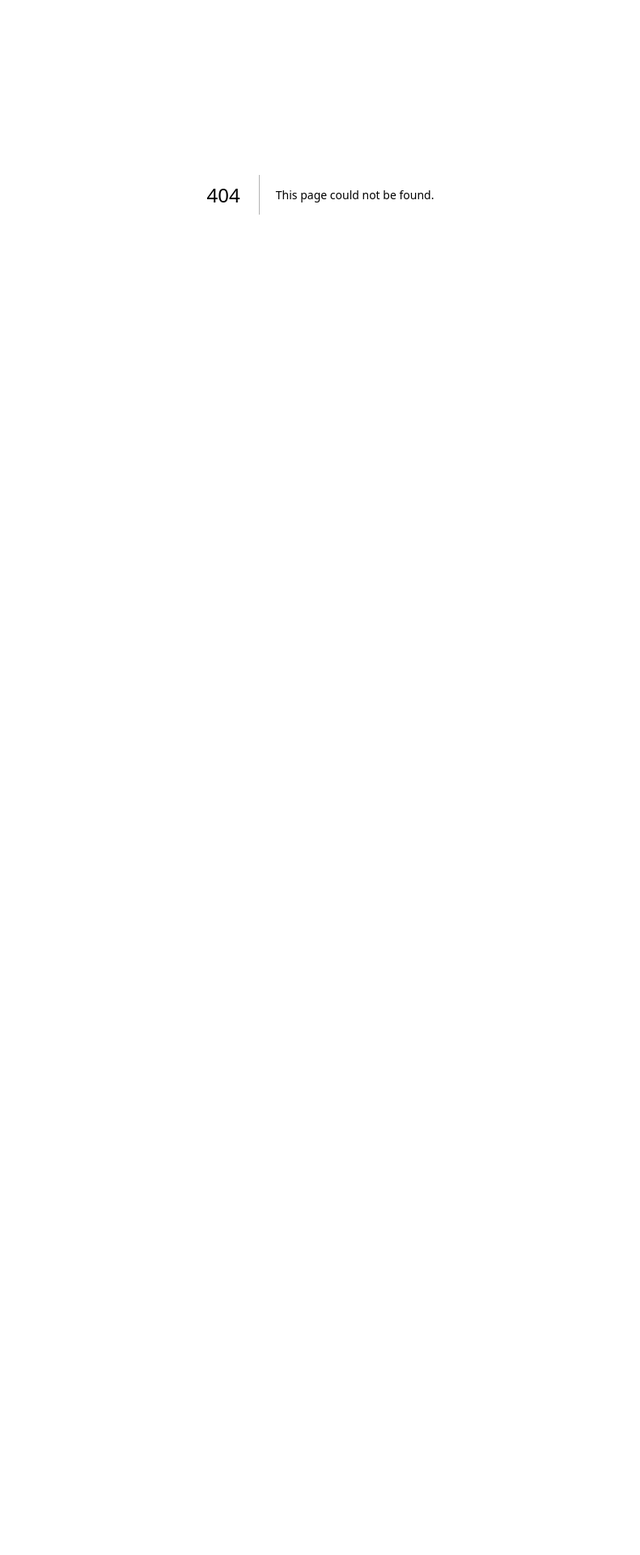
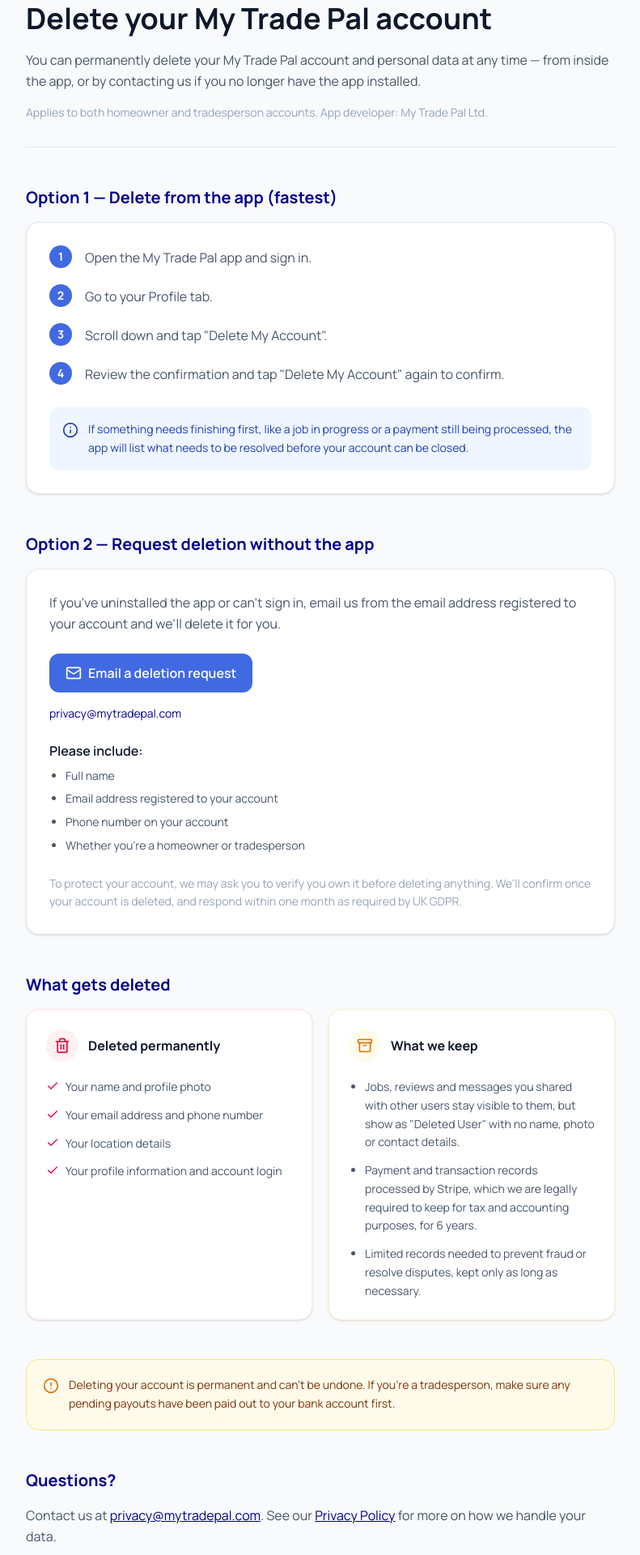
Before and after one commit to Maazkhalid47/trade-pal-web, a Next.js app: page /delete-account in a window 1280 px wide. Before the commit this address had no page. Shown: the part 160-2080 px from the top of the page at 81% size, without its empty margins (244-1035 px from the left). Before the commit the page ends 800 px from the top, so only its background shows below. Built offline with nearby package versions, Linux system fonts and the light colour scheme.

Commit message:
Add public account deletion page

```diff
--- /dev/null
+++ b/app/components/delete-account.js
@@ -0,0 +1,164 @@
+import Link from "next/link";
+import {
+  Archive,
+  Check,
+  CircleAlert,
+  Info,
+  Mail,
+  Trash2,
+} from "lucide-react";
+
+const steps = [
+  "Open the My Trade Pal app and sign in.",
+  "Go to your Profile tab.",
+  'Scroll down and tap "Delete My Account".',
+  'Review the confirmation and tap "Delete My Account" again to confirm.',
+];
+
+const deletedItems = [
+  "Your name and profile photo",
+  "Your email address and phone number",
+  "Your location details",
+  "Your profile information and account login",
+];
+
+const retainedItems = [
+  'Jobs, reviews and messages you shared with other users stay visible to them, but show as "Deleted User" with no name, photo or contact details.',
+  "Payment and transaction records processed by Stripe, which we are legally required to keep for tax and accounting purposes, for 6 years.",
+  "Limited records needed to prevent fraud or resolve disputes, kept only as long as necessary.",
+];
+
+const deletionMailto =
+  "mailto:privacy@mytradepal.com?subject=Account%20deletion%20request&body=Please%20delete%20my%20My%20Trade%20Pal%20account.%0A%0AFull%20name%3A%20%0ARegistered%20email%3A%20%0ARegistered%20phone%20number%3A%20%0AAccount%20type%20(Homeowner%20or%20Tradesperson)%3A%20";
+
+function SectionHeading({ children }) {
+  return <h2 className="mb-4 text-xl font-bold text-[#000088]">{children}</h2>;
+}
+
+export default function DeleteAccount() {
+  return (
+    <main className="min-h-screen bg-[#F8FAFC] pt-24">
+      <article className="mx-auto max-w-3xl px-5 py-12 text-left md:py-16">
+        <header className="mb-12 border-b border-[#E2E8F0] pb-8">
+          <h1 className="mb-4 text-3xl font-bold leading-tight text-[#0F172A] md:text-4xl">
+            Delete your My Trade Pal account
+          </h1>
+          <p className="leading-relaxed text-[#475569]">
+            You can permanently delete your My Trade Pal account and personal data at any time — from inside the app, or by contacting us if you no longer have the app installed.
+          </p>
+          <p className="mt-4 text-sm text-[#94A3B8]">
+            Applies to both homeowner and tradesperson accounts. App developer: My Trade Pal Ltd.
+          </p>
+        </header>
+
+        <section className="mb-12">
+          <SectionHeading>Option 1 — Delete from the app (fastest)</SectionHeading>
+          <div className="rounded-2xl border border-[#E2E8F0] bg-white p-5 shadow-sm md:p-7">
+            <ol className="flex flex-col gap-5">
+              {steps.map((step, index) => (
+                <li key={step} className="flex items-start gap-4 text-[#475569]">
+                  <span className="flex size-7 shrink-0 items-center justify-center rounded-full bg-[#4169E1] text-sm font-bold text-white">
+                    {index + 1}
+                  </span>
+                  <span className="pt-0.5 leading-relaxed">{step}</span>
+                </li>
+              ))}
+            </ol>
+            <div className="mt-7 flex items-start gap-3 rounded-xl bg-[#EFF6FF] p-4 text-sm leading-relaxed text-[#1E40AF]">
+              <Info className="mt-0.5 size-5 shrink-0" aria-hidden="true" />
+              <p>
+                If something needs finishing first, like a job in progress or a payment still being processed, the app will list what needs to be resolved before your account can be closed.
+              </p>
+            </div>
+          </div>
+        </section>
+
+        <section className="mb-12">
+          <SectionHeading>Option 2 — Request deletion without the app</SectionHeading>
+          <div className="rounded-2xl border border-[#E2E8F0] bg-white p-5 shadow-sm md:p-7">
+            <p className="leading-relaxed text-[#475569]">
+              If you&apos;ve uninstalled the app or can&apos;t sign in, email us from the email address registered to your account and we&apos;ll delete it for you.
+            </p>
+            <a
+              href={deletionMailto}
+              className="mt-6 inline-flex items-center gap-2 rounded-xl bg-[#4169E1] px-5 py-3 font-semibold text-white transition hover:bg-[#3157c7]"
+            >
+              <Mail className="size-5" aria-hidden="true" />
+              Email a deletion request
+            </a>
+            <p className="mt-4 select-text text-sm text-[#000088]">privacy@mytradepal.com</p>
+            <div className="mt-6">
+              <p className="font-semibold text-[#0F172A]">Please include:</p>
+              <ul className="mt-2 list-disc space-y-1.5 pl-5 text-sm leading-relaxed text-[#475569]">
+                <li>Full name</li>
+                <li>Email address registered to your account</li>
+                <li>Phone number on your account</li>
+                <li>Whether you&apos;re a homeowner or tradesperson</li>
+              </ul>
+            </div>
+            <p className="mt-6 text-sm leading-relaxed text-[#94A3B8]">
+              To protect your account, we may ask you to verify you own it before deleting anything. We&apos;ll confirm once your account is deleted, and respond within one month as required by UK GDPR.
+            </p>
+          </div>
+        </section>
+
+        <section className="mb-12">
+          <SectionHeading>What gets deleted</SectionHeading>
+          <div className="grid gap-5 md:grid-cols-2">
+            <div className="rounded-2xl border border-rose-100 bg-white p-5 shadow-sm md:p-6">
+              <div className="mb-5 flex items-center gap-3">
+                <span className="flex size-10 items-center justify-center rounded-full bg-rose-50 text-rose-600">
+                  <Trash2 className="size-5" aria-hidden="true" />
+                </span>
+                <h3 className="font-bold text-[#0F172A]">Deleted permanently</h3>
+              </div>
+              <ul className="flex flex-col gap-3 text-sm leading-relaxed text-[#475569]">
+                {deletedItems.map((item) => (
+                  <li key={item} className="flex items-start gap-2">
+                    <Check className="mt-0.5 size-4 shrink-0 text-rose-600" aria-hidden="true" />
+                    <span>{item}</span>
+                  </li>
+                ))}
+              </ul>
+            </div>
+            <div className="rounded-2xl border border-amber-100 bg-white p-5 shadow-sm md:p-6">
+              <div className="mb-5 flex items-center gap-3">
+                <span className="flex size-10 items-center justify-center rounded-full bg-amber-50 text-amber-600">
+                  <Archive className="size-5" aria-hidden="true" />
+                </span>
+                <h3 className="font-bold text-[#0F172A]">What we keep</h3>
+              </div>
+              <ul className="list-disc space-y-3 pl-5 text-sm leading-relaxed text-[#475569]">
+                {retainedItems.map((item) => (
+                  <li key={item}>{item}</li>
+                ))}
+              </ul>
+            </div>
+          </div>
+        </section>
+
+        <div className="mb-12 flex items-start gap-3 rounded-2xl border border-amber-200 bg-amber-50 p-5 text-sm leading-relaxed text-amber-900">
+          <CircleAlert className="mt-0.5 size-5 shrink-0 text-amber-600" aria-hidden="true" />
+          <p>
+            Deleting your account is permanent and can&apos;t be undone. If you&apos;re a tradesperson, make sure any pending payouts have been paid out to your bank account first.
+          </p>
+        </div>
+
+        <section>
+          <SectionHeading>Questions?</SectionHeading>
+          <p className="leading-relaxed text-[#475569]">
+            Contact us at{" "}
+            <a className="text-[#000088] underline" href="mailto:privacy@mytradepal.com">
+              privacy@mytradepal.com
+            </a>
+            . See our{" "}
+            <Link className="text-[#000088] underline" href="/privacy-policy">
+              Privacy Policy
+            </Link>{" "}
+            for more on how we handle your data.
+          </p>
+        </section>
+      </article>
+    </main>
+  );
+}
--- a/app/components/footer.js
+++ b/app/components/footer.js
@@ -55,6 +55,9 @@ const Footer = () => {
             <a className="text-[#94A3B8] cursor-pointer hover:text-white" href="/privacy-policy">
               Privacy Policy
             </a>
+            <a className="text-[#94A3B8] cursor-pointer hover:text-white" href="/delete-account">
+              Delete Account
+            </a>
             <a className="text-[#94A3B8] cursor-pointer hover:text-white" href="/terms-and-conditions">
               Terms of Service
             </a>
--- /dev/null
+++ b/app/delete-account/page.js
@@ -0,0 +1,18 @@
+import Header from "../components/header";
+import Footer from "../components/footer";
+import DeleteAccount from "../components/delete-account";
+
+export const metadata = {
+  title: "Delete Your Account",
+  description: "How to delete your My Trade Pal account and personal data.",
+};
+
+export default function DeleteAccountPage() {
+  return (
+    <>
+      <Header />
+      <DeleteAccount />
+      <Footer />
+    </>
+  );
+}
--- a/package.json
+++ b/package.json
@@ -13,6 +13,7 @@
     "@supabase/ssr": "^0.9.0",
     "@supabase/supabase-js": "^2.100.1",
     "framer-motion": "^12.35.2",
+    "lucide-react": "^1.48.0",
     "next": "16.1.6",
     "react": "19.2.3",
     "react-dom": "19.2.3",
```
Also changed, not shown: 1 other file (tests, documents, lock files or other folders).
